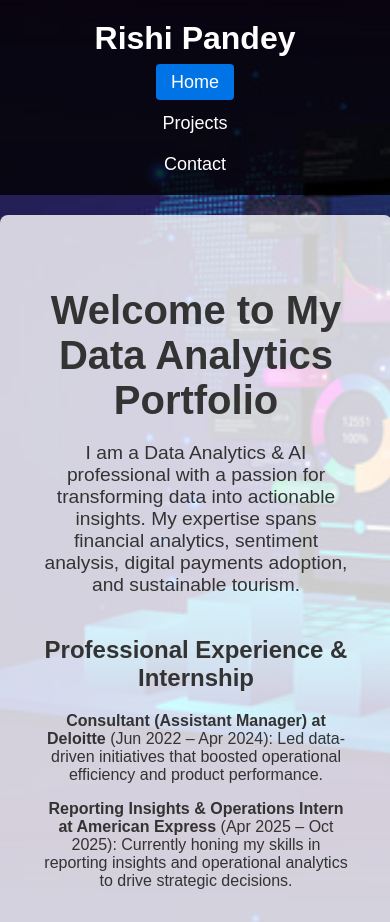
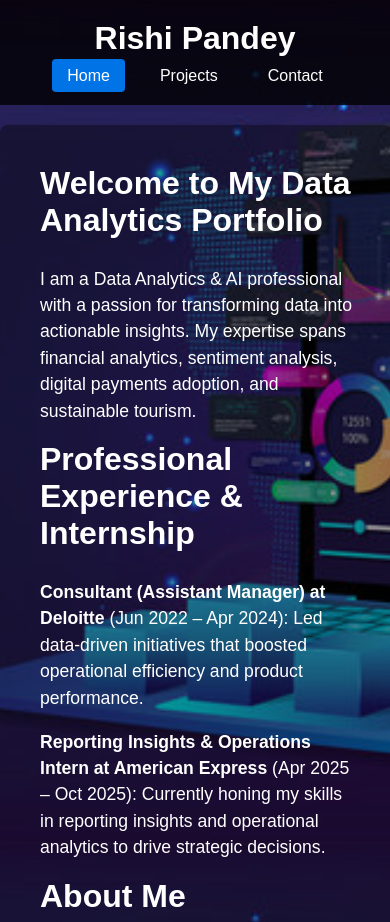
Before and after one commit to rishipandey2403/RishiPandey-Portfolio, a plain HTML site: page index.html in a window 390 px wide. Shown: the top 922 px of the page. Drawn offline with Linux system fonts and the light colour scheme.

Commit message:
Update Styling.css
Modified Background further

```diff
--- a/Styling.css
+++ b/Styling.css
@@ -3,31 +3,26 @@ body {
   font-family: Arial, sans-serif;
   margin: 0;
   padding: 0;
-    /* Using a full-page background image; adjust file name as needed */
-    background: url('assets/bg-image.jpg') no-repeat center center fixed;
+  background: url('assets/bg.jpg') no-repeat center center fixed;
   background-size: cover;
-    color: #333;
+  color: #fff; /* White text for better contrast against the background */
 }
-
 
 header {
   background: rgba(0, 0, 0, 0.8);
   color: #fff;
   padding: 20px;
   text-align: center;
-    position: relative;
-    z-index: 10;
 }
 
 header h1 {
   margin: 0;
-    font-size: 2em;
 }
 
 nav ul {
   list-style: none;
   padding: 0;
-    margin: 15px 0 0 0;
+  margin: 10px 0 0 0;
   display: flex;
   justify-content: center;
   gap: 20px;
@@ -36,7 +31,6 @@ nav ul {
 nav ul li a {
   color: #fff;
   text-decoration: none;
-    font-size: 18px;
   padding: 8px 15px;
   border-radius: 4px;
   transition: background 0.3s, transform 0.3s;
@@ -48,97 +42,32 @@ nav ul li a.active {
   transform: scale(1.05);
 }
 
-/* Main Content Styling */
+/* Main Container with Semi-Transparent Overlay */
 main {
-    padding: 40px 20px;
-    background: rgba(255, 255, 255, 0.9); /* a subtle white overlay for readability */
+  background: rgba(0, 0, 0, 0.4);
   margin: 20px auto;
-    width: 90%;
+  padding: 40px;
+  width: 80%;
   max-width: 1200px;
   border-radius: 8px;
-    box-shadow: 0px 4px 10px rgba(0,0,0,0.15);
+  box-shadow: 0 4px 10px rgba(0, 0, 0, 0.3);
 }
 
-.hero, .intro, .experience, .about, .contact-info {
-    text-align: center;
-    margin-bottom: 40px;
+/* Example section headings and paragraphs */
+main h2 {
+  margin-top: 0;
+  font-size: 2em;
 }
 
-.hero h2 {
-    font-size: 2.5em;
-    margin-bottom: 10px;
+main p {
+  font-size: 1.1em;
+  line-height: 1.5;
 }
 
-.hero p {
-    font-size: 1.2em;
-}
-
-/* Button Styling */
-.btn {
-    display: inline-block;
-    padding: 10px 20px;
-    background: #28a745;
-    color: white;
-    text-decoration: none;
-    border-radius: 4px;
-    transition: background 0.3s, transform 0.3s;
-}
-
-.btn:hover {
-    background: #218838;
-    transform: translateY(-3px);
-}
-
-/* Footer Styling */
+/* Footer */
 footer {
   background: rgba(0, 0, 0, 0.8);
   color: #fff;
   text-align: center;
   padding: 15px;
-    position: relative;
-    z-index: 10;
 }
-
-/* Additional Interactive Effects */
-.project-card, .project-item, .project-details {
-    transition: transform 0.3s, box-shadow 0.3s;
-}
-
-.project-card:hover,
-.project-item:hover,
-.project-details:hover {
-    transform: translateY(-5px);
-    box-shadow: 0 8px 16px rgba(0, 0, 0, 0.2);
-}
-
-/* Responsive Adjustments */
-@media (max-width: 768px) {
-    nav ul {
-        flex-direction: column;
-    }
-
-    main {
-        width: 95%;
-    }
-}
-
-/* Keep the body background as is, or slightly dim it */
-body {
-  font-family: Arial, sans-serif;
-  margin: 0;
-  padding: 0;
-  background: url("assets/bg.jpg") no-repeat center center fixed;
-  background-size: cover;
-  color: #333; /* If your container is light, use darker text */
-}
-
-/* Wrap your main content in a container with a background overlay */
-main {
-  background: rgba(255, 255, 255, 0.8);
-  margin: 20px auto;
-  padding: 40px;
-  width: 80%;
-  max-width: 1200px;
-  border-radius: 8px;
-  box-shadow: 0 4px 10px rgba(0,0,0,0.2);
-}
```
Lines whose indentation alone changed are shown as unchanged.
